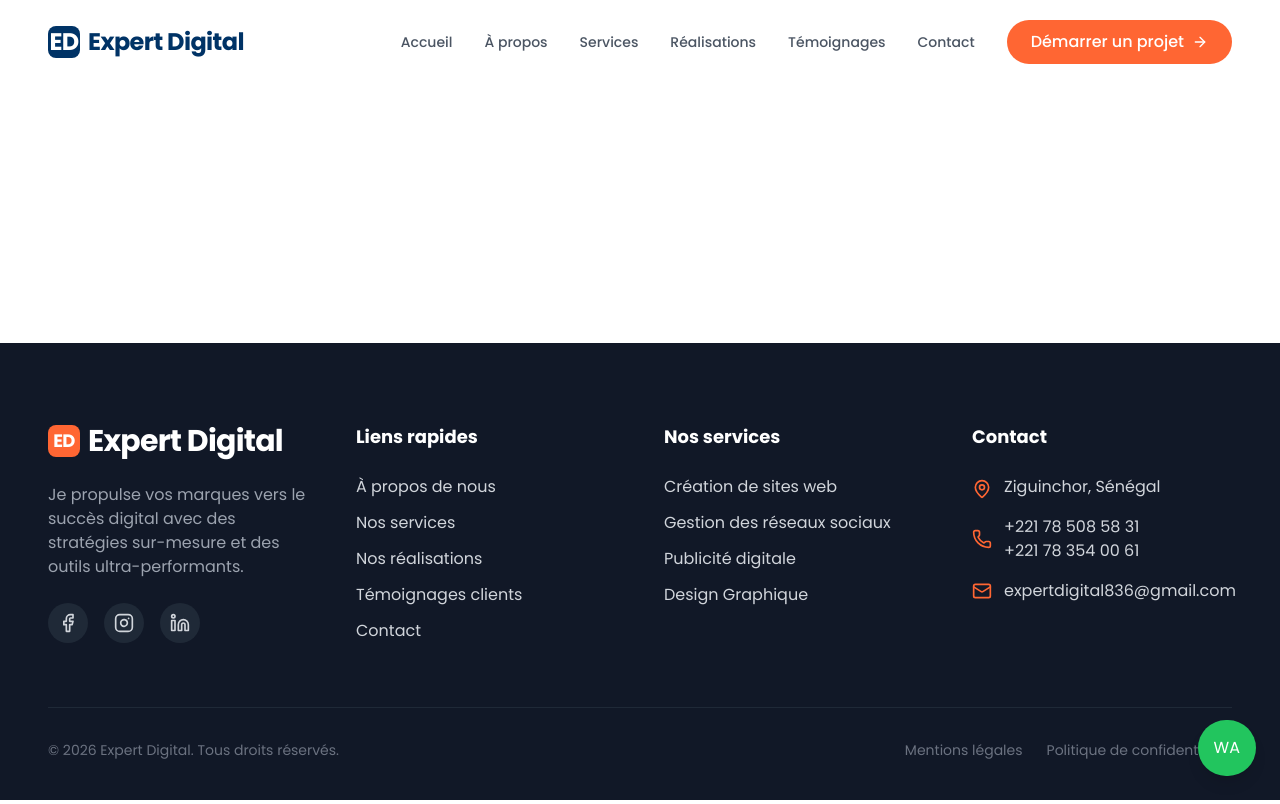
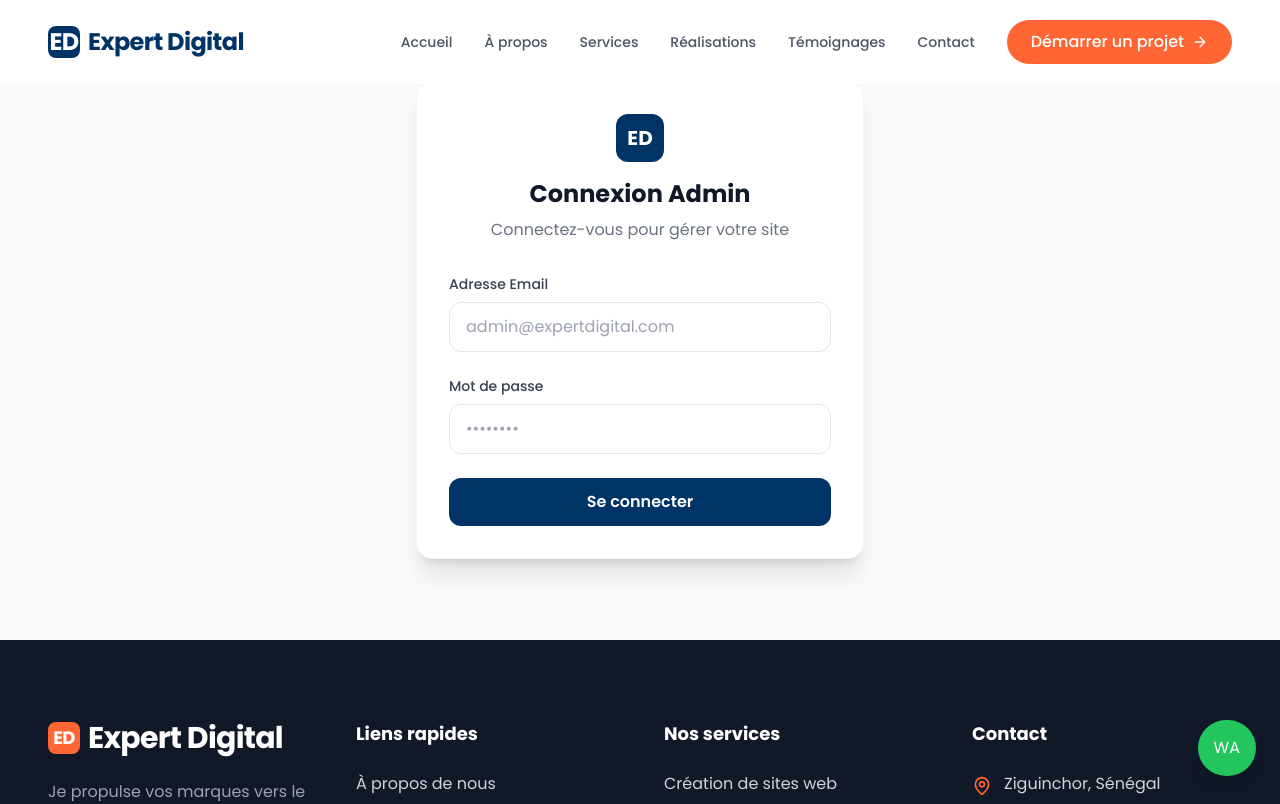
Before and after one commit to Brainhackers-2/expert-digital-webapp, a React (Vite) app: page /admin/login in a window 1280 px wide. Shown: the top 804 px of the page. Built offline with nearby package versions, Linux system fonts and the light colour scheme.

Commit message:
feat: Implement Supabase Auth Login Form

```diff
--- a/src/pages/admin/Login.jsx
+++ b/src/pages/admin/Login.jsx
@@ -1 +1,96 @@
-export const Login = () => <div className="p-8"><h1 className="text-3xl">Connexion Admin</h1></div>;
+import { useState } from 'react';
+import { useNavigate, Navigate } from 'react-router-dom';
+import { supabase } from '../../lib/supabaseClient';
+import { useAuth } from '../../hooks/useAuth';
+import { Loader } from 'lucide-react';
+
+export const Login = () => {
+  const [email, setEmail] = useState('');
+  const [password, setPassword] = useState('');
+  const [loading, setLoading] = useState(false);
+  const [error, setError] = useState(null);
+
+  const navigate = useNavigate();
+  const { user } = useAuth();
+
+  // If user is already logged in, redirect to dashboard
+  if (user) {
+    return <Navigate to="/admin/dashboard" replace />;
+  }
+
+  const handleLogin = async (e) => {
+    e.preventDefault();
+    setLoading(true);
+    setError(null);
+
+    try {
+      const { data, error } = await supabase.auth.signInWithPassword({
+        email,
+        password,
+      });
+
+      if (error) throw error;
+
+      // On success, redirect to dashboard
+      navigate('/admin/dashboard');
+    } catch (err) {
+      setError(err.message || "Erreur lors de la connexion");
+    } finally {
+      setLoading(false);
+    }
+  };
+
+  return (
+    <div className="min-h-[80vh] flex items-center justify-center bg-gray-50 px-4">
+      <div className="max-w-md w-full bg-white rounded-2xl shadow-xl p-8 border border-gray-100">
+        <div className="text-center mb-8">
+          <div className="w-12 h-12 bg-primary text-white rounded-xl flex items-center justify-center font-black text-xl mx-auto mb-4">
+            ED
+          </div>
+          <h1 className="text-2xl font-bold text-gray-900">Connexion Admin</h1>
+          <p className="text-gray-500 mt-2">Connectez-vous pour gérer votre site</p>
+        </div>
+
+        {error && (
+          <div className="bg-red-50 text-red-600 p-4 rounded-xl text-sm mb-6 border border-red-100">
+            {error}
+          </div>
+        )}
+
+        <form onSubmit={handleLogin} className="space-y-6">
+          <div>
+            <label className="block text-sm font-medium text-gray-700 mb-2">Adresse Email</label>
+            <input
+              type="email"
+              required
+              value={email}
+              onChange={(e) => setEmail(e.target.value)}
+              className="w-full px-4 py-3 rounded-xl border border-gray-200 focus:border-primary focus:ring-2 focus:ring-primary/20 outline-none transition-all"
+              placeholder="admin@expertdigital.com"
+            />
+          </div>
+
+          <div>
+            <label className="block text-sm font-medium text-gray-700 mb-2">Mot de passe</label>
+            <input
+              type="password"
+              required
+              value={password}
+              onChange={(e) => setPassword(e.target.value)}
+              className="w-full px-4 py-3 rounded-xl border border-gray-200 focus:border-primary focus:ring-2 focus:ring-primary/20 outline-none transition-all"
+              placeholder="••••••••"
+            />
+          </div>
+
+          <button
+            type="submit"
+            disabled={loading}
+            className="w-full bg-primary text-white font-semibold py-3 rounded-xl hover:bg-primary/90 transition-all flex items-center justify-center disabled:opacity-70 disabled:cursor-not-allowed"
+          >
+            {loading ? <Loader className="animate-spin" size={20} /> : 'Se connecter'}
+          </button>
+        </form>
+      </div>
+    </div>
+  );
+};
```
